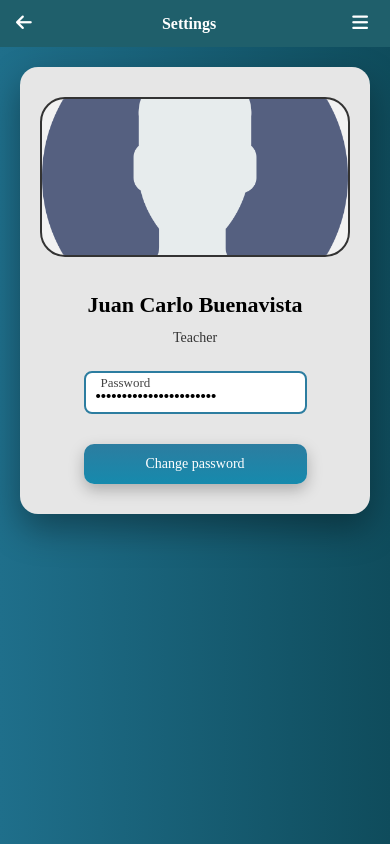
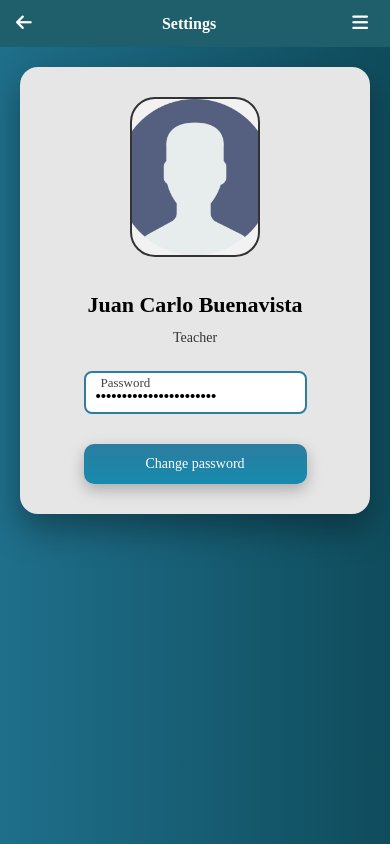
Before and after one commit to myk-101/ExamGuard, a Flask app: page /settings/account in a window 390 px wide. Run offline with Flask 3, Linux system fonts and the light colour scheme.

Commit message:
Update account.css

```diff
--- a/ExamGuard/static/css/settings_css/account.css
+++ b/ExamGuard/static/css/settings_css/account.css
@@ -122,7 +122,7 @@
     }
 
     .profile-box {
-        width: 100%;
+        width: 130px;
         height: 160px;
     }
 
```
